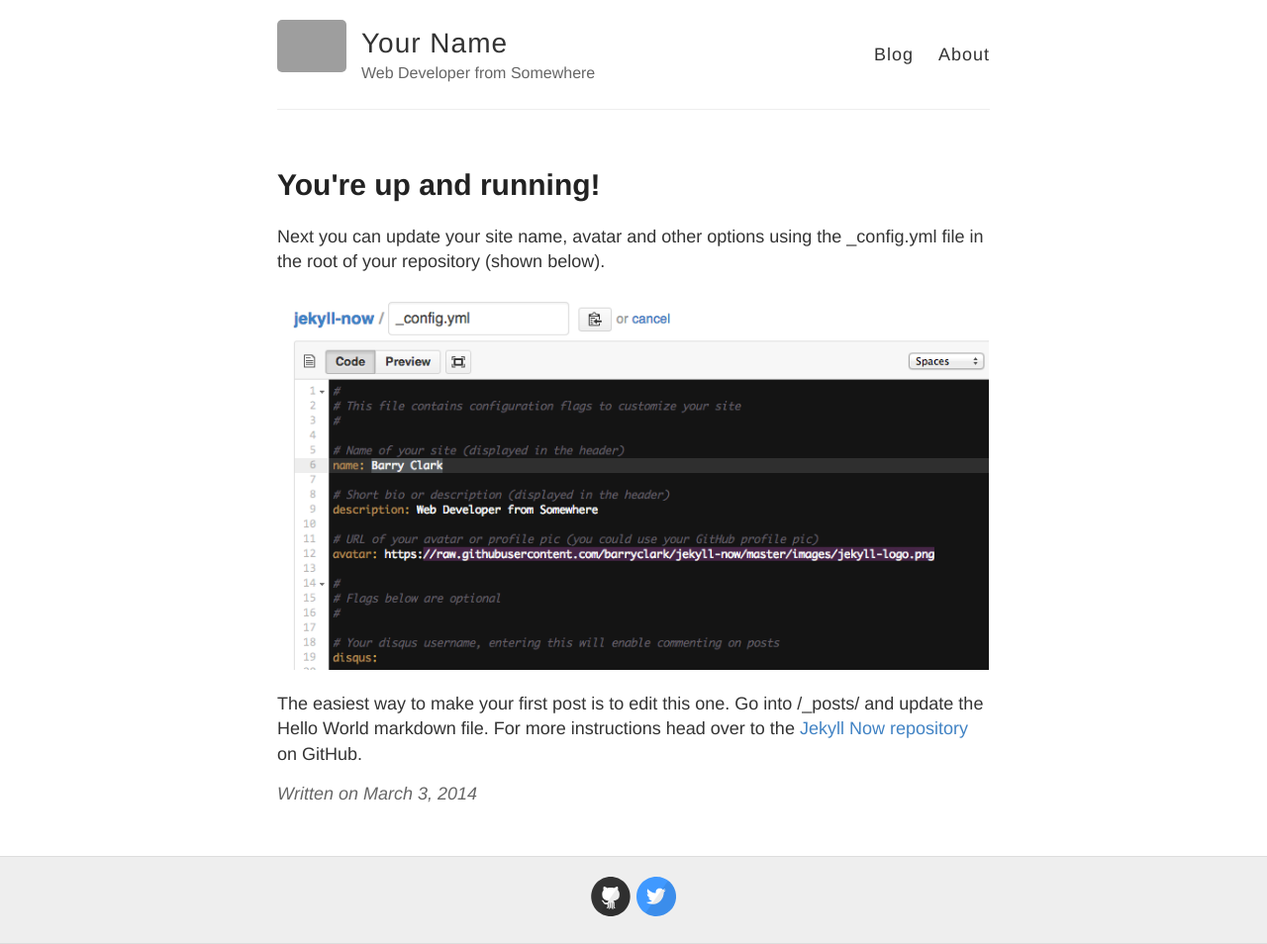
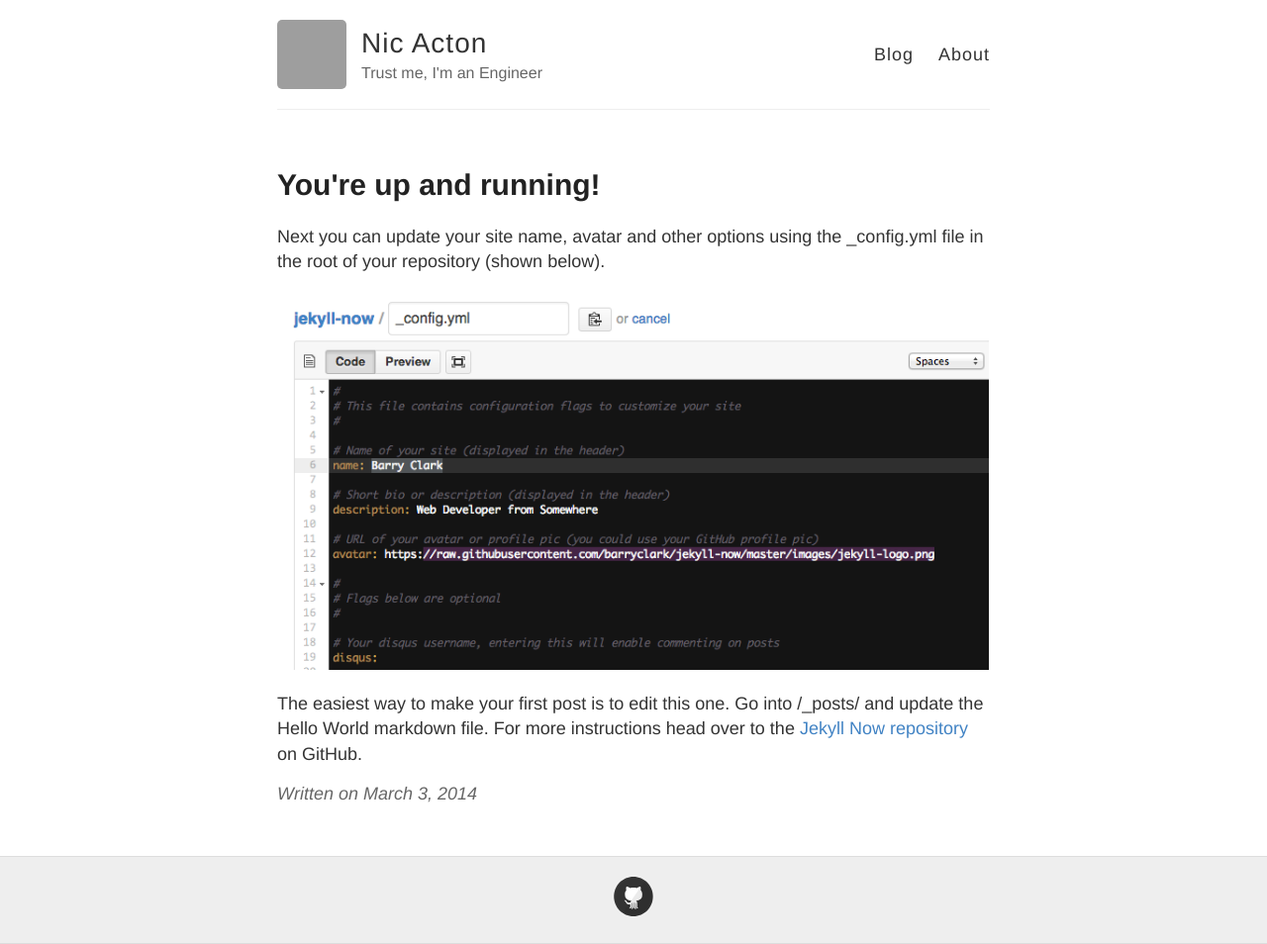
Before and after one commit to tuffacton/tuffacton.github.io, a Jekyll site: the page built from _posts/2014-3-3-Hello-World.md, in a window 1280 px wide. Shown: the whole page at 99% size. Built offline with Jekyll 4.4.1, drawn with Linux system fonts in a browser that asks for light colours; grey boxes are pictures that could not be loaded.

Commit message:
make some edits

```diff
--- a/_config.yml
+++ b/_config.yml
@@ -3,13 +3,13 @@
 #
 
 # Name of your site (displayed in the header)
-name: Your Name
+name: Nic Acton
 
 # Short bio or description (displayed in the header)
-description: Web Developer from Somewhere
+description: Trust me, I'm an Engineer
 
 # URL of your avatar or profile pic (you could use your GitHub profile pic)
-avatar: https://raw.githubusercontent.com/barryclark/jekyll-now/master/images/jekyll-logo.png
+avatar: https://avatars3.githubusercontent.com/u/13052723?v=3&s=460
 
 #
 # Flags below are optional
@@ -21,12 +21,12 @@
   email:
   facebook:
   flickr:
-  github: barryclark/jekyll-now
+  github: tuffacton
   instagram:
   linkedin:
   pinterest:
   rss: # just type anything here for a working RSS icon
-  twitter: jekyllrb
+  twitter:
   stackoverflow: # your stackoverflow profile, e.g. "users/50476/bart-kiers"
   youtube: # channel/<your_long_string> or user/<user-name>
   googleplus: # anything in your profile username that comes after plus.google.com/
@@ -41,7 +41,7 @@
 
 # Your website URL (e.g. http://barryclark.github.io or http://www.barryclark.co)
 # Used for Sitemap.xml and your RSS feed
-url:
+url: http://nicacton.space
 
 # If you're hosting your site at a Project repository on GitHub pages
 # (http://yourusername.github.io/repository-name)
```
Also changed, not shown: _posts/2014-3-3-Hello-World.md (line endings or trailing spaces).
